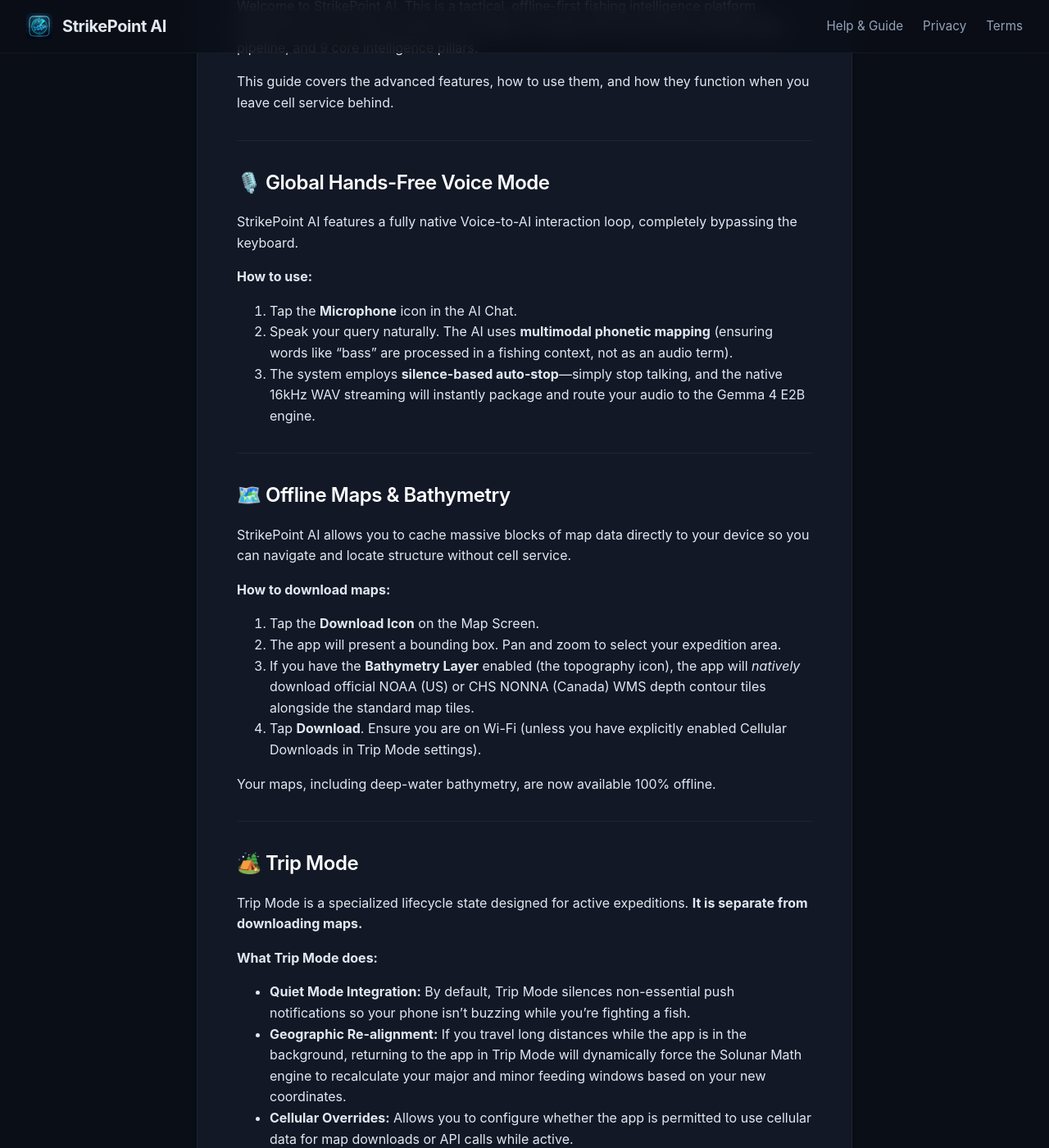
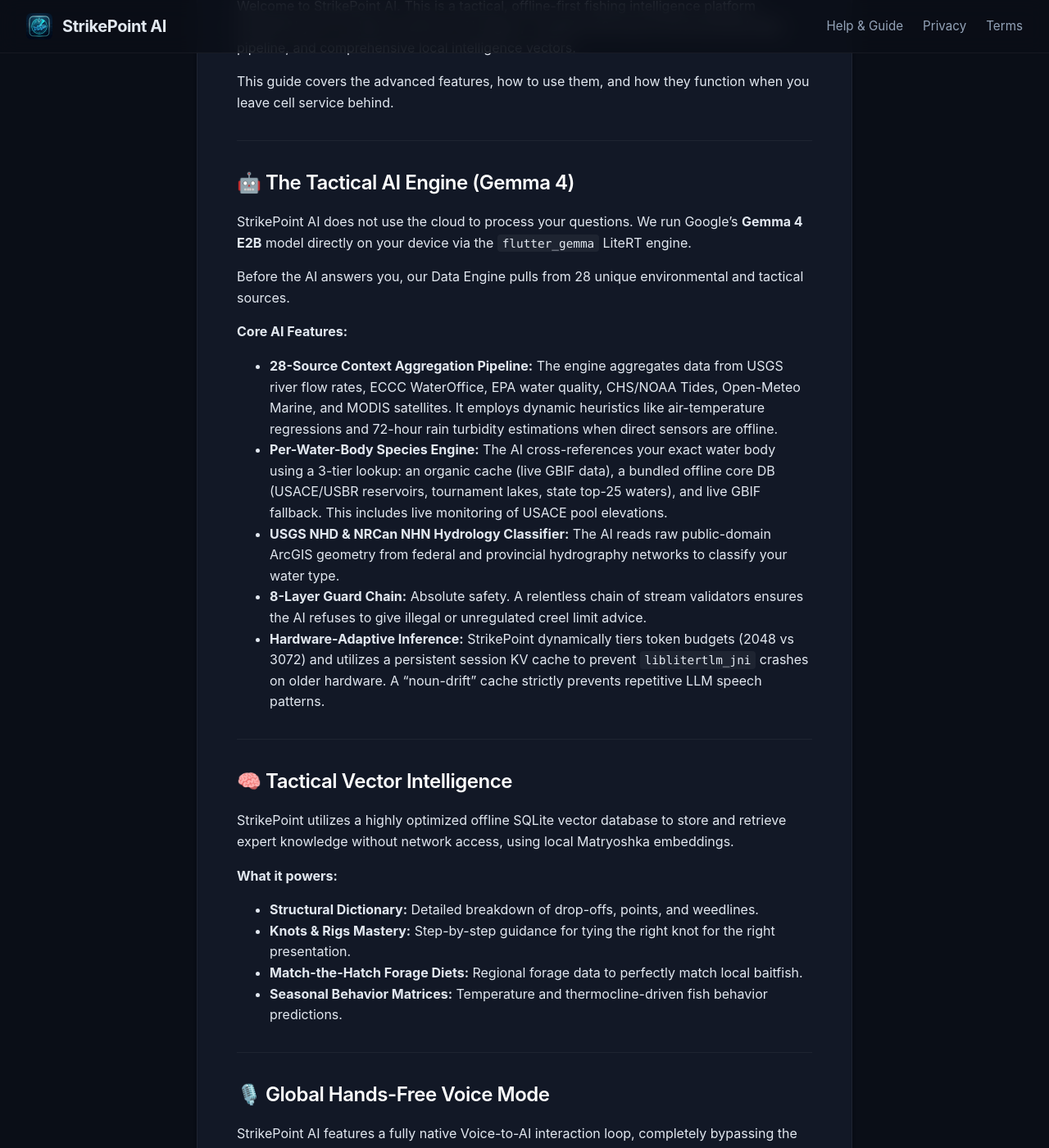
Before and after one commit to yyiimmiiyy/StrikePointAI-Assets, a Jekyll site: the page built from help.md, in a window 1280 px wide and 1400 px high, scrolled down 274 px. Shown: the whole window at 82% size. Built offline with Jekyll 4.4.1, drawn with Linux system fonts in a browser that asks for light colours; some of the changed text lies outside the part shown.

Commit message:
docs(sync): Synchronize live website and compliance policies

```diff
--- a/help.md
+++ b/help.md
@@ -5,9 +5,34 @@ title: Help & Support
 
 # StrikePoint AI Technical User Guide
 
-Welcome to StrikePoint AI. This is a tactical, offline-first fishing intelligence platform powered by an on-device Gemma 4 AI engine, a massive 28-source environmental data pipeline, and 9 core intelligence pillars.
+Welcome to StrikePoint AI. This is a tactical, offline-first fishing intelligence platform powered by an on-device Gemma 4 AI engine, a massive 28-source environmental data pipeline, and comprehensive local intelligence vectors.
 
 This guide covers the advanced features, how to use them, and how they function when you leave cell service behind.
+
+---
+
+## 🤖 The Tactical AI Engine (Gemma 4)
+StrikePoint AI does not use the cloud to process your questions. We run Google's **Gemma 4 E2B** model directly on your device via the `flutter_gemma` LiteRT engine.
+
+Before the AI answers you, our Data Engine pulls from 28 unique environmental and tactical sources.
+
+**Core AI Features:**
+- **28-Source Context Aggregation Pipeline:** The engine aggregates data from USGS river flow rates, ECCC WaterOffice, EPA water quality, CHS/NOAA Tides, Open-Meteo Marine, and MODIS satellites. It employs dynamic heuristics like air-temperature regressions and 72-hour rain turbidity estimations when direct sensors are offline.
+- **Per-Water-Body Species Engine:** The AI cross-references your exact water body using a 3-tier lookup: an organic cache (live GBIF data), a bundled offline core DB (USACE/USBR reservoirs, tournament lakes, state top-25 waters), and live GBIF fallback. This includes live monitoring of USACE pool elevations.
+- **USGS NHD & NRCan NHN Hydrology Classifier:** The AI reads raw public-domain ArcGIS geometry from federal and provincial hydrography networks to classify your water type.
+- **8-Layer Guard Chain:** Absolute safety. A relentless chain of stream validators ensures the AI refuses to give illegal or unregulated creel limit advice.
+- **Hardware-Adaptive Inference:** StrikePoint dynamically tiers token budgets (2048 vs 3072) and utilizes a persistent session KV cache to prevent `liblitertlm_jni` crashes on older hardware. A "noun-drift" cache strictly prevents repetitive LLM speech patterns.
+
+---
+
+## 🧠 Tactical Vector Intelligence
+StrikePoint utilizes a highly optimized offline SQLite vector database to store and retrieve expert knowledge without network access, using local Matryoshka embeddings.
+
+**What it powers:**
+- **Structural Dictionary:** Detailed breakdown of drop-offs, points, and weedlines.
+- **Knots & Rigs Mastery:** Step-by-step guidance for tying the right knot for the right presentation.
+- **Match-the-Hatch Forage Diets:** Regional forage data to perfectly match local baitfish.
+- **Seasonal Behavior Matrices:** Temperature and thermocline-driven fish behavior predictions.
 
 ---
 
@@ -16,8 +41,8 @@ StrikePoint AI features a fully native Voice-to-AI interaction loop, completely
 
 **How to use:**
 1. Tap the **Microphone** icon in the AI Chat.
-2. Speak your query naturally. The AI uses **multimodal phonetic mapping** (ensuring words like "bass" are processed in a fishing context, not as an audio term).
-3. The system employs **silence-based auto-stop**—simply stop talking, and the native 16kHz WAV streaming will instantly package and route your audio to the Gemma 4 E2B engine.
+2. Speak your query naturally. The AI uses **multimodal phonetic mapping** using custom fishing-domain IPA pronunciation (ensuring words like "bass" and "crappie" are processed correctly, not as audio or negative terms).
+3. The system employs **silence-based auto-stop**—simply stop talking, and the native 16kHz WAV streaming will instantly package and route your audio.
 
 ---
 
@@ -27,22 +52,8 @@ StrikePoint AI allows you to cache massive blocks of map data directly to your d
 **How to download maps:**
 1. Tap the **Download Icon** on the Map Screen.
 2. The app will present a bounding box. Pan and zoom to select your expedition area.
-3. If you have the **Bathymetry Layer** enabled (the topography icon), the app will *natively* download official NOAA (US) or CHS NONNA (Canada) WMS depth contour tiles alongside the standard map tiles.
-4. Tap **Download**. Ensure you are on Wi-Fi (unless you have explicitly enabled Cellular Downloads in Trip Mode settings).
-
-Your maps, including deep-water bathymetry, are now available 100% offline.
-
----
-
-## 🏕️ Trip Mode
-Trip Mode is a specialized lifecycle state designed for active expeditions. **It is separate from downloading maps.**
-
-**What Trip Mode does:**
-- **Quiet Mode Integration:** By default, Trip Mode silences non-essential push notifications so your phone isn't buzzing while you're fighting a fish.
-- **Geographic Re-alignment:** If you travel long distances while the app is in the background, returning to the app in Trip Mode will dynamically force the Solunar Math engine to recalculate your major and minor feeding windows based on your new coordinates.
-- **Cellular Overrides:** Allows you to configure whether the app is permitted to use cellular data for map downloads or API calls while active.
-
-*Toggle Trip Mode using the tent icon on the map screen.*
+3. If you have the **Bathymetry Layer** enabled (the topography icon), the app will *natively* download official NOAA (US) or CHS NONNA (Canada) WMS depth contour tiles alongside the standard map tiles—without relying on any restrictive 3rd-party tile APIs.
+4. Tap **Download**.
 
 ---
 
@@ -50,32 +61,16 @@ Trip Mode is a specialized lifecycle state designed for active expeditions. **It
 Our custom Vision AI runs entirely on your phone's processor. Using a highly optimized **BEiTv2 TFLite** model, it can identify **775 unique species** of fish in milliseconds.
 
 **How to log a catch:**
-1. Tap the **Camera** button in the main navigation.
-2. Take a photo of your catch. The AI will immediately analyze the frame entirely offline.
-3. If the AI is highly confident (≥ 60% cosine similarity), it will automatically categorize the species and open the catch review sheet.
-4. The Catch Logger instantly snapshots the current weather, NOAA MODIS water clarity, and solunar phase, saving the full environmental context to your local SQLCipher database.
-
----
-
-## 🤖 The Tactical AI Engine (Gemma 4)
-StrikePoint AI does not use the cloud to process your questions. We run Google's **Gemma 4 E2B** model directly on your device via the `flutter_gemma` LiteRT engine.
-
-Before the AI answers you, our Data Engine pulls from 28 unique sources.
-
-**Core AI Features:**
-- **USGS NHD & NRCan NHN Hydrology Classifier:** The AI reads raw public-domain ArcGIS geometry from federal and provincial hydrography networks to know exactly what type of water you are on. It will never tell you to fish for saltwater pelagics in an inland pond.
-- **NOAA MODIS Water Clarity:** Integrates federal ERDDAP APIs to fetch real-time chlorophyll-a concentrations, replacing basic rain heuristics with actual satellite truth.
-- **8-Layer Guard Chain:** Absolute safety. A relentless chain of stream validators ensures the AI refuses to give illegal or unregulated creel limit advice.
-- **Hardware-Adaptive Intelligence:** StrikePoint automatically profiles your device's RAM, seamlessly swapping massive 1B+ parameter models in and out of memory to prevent Out-Of-Memory (OOM) crashes on older hardware.
+1. Tap the **Camera** button.
+2. Take a photo of your catch. The AI analyzes the frame entirely offline.
+3. If the AI is highly confident (≥ 60% cosine similarity), it automatically categorizes the species and opens the Catch Logger.
 
 ---
 
 ## 🎣 Digital Tackle Box & Matrix
 The Tackle Box is not just a list of your gear—it is an active intelligence matrix.
 
-1. Add your lures, specifying their weight, color, and profile.
-2. When you ask the AI for advice, it runs an **Optimal Tackle Matrix**.
-3. It analyzes the live cloud cover, water turbidity, and depth. It then runs a **Cosine Similarity** search against your physical tackle inventory to tell you exactly which lure *that you own* is the mathematical best choice for current conditions. If you don't own the right lure, it will recommend what you should acquire.
+When you ask the AI for advice, it analyzes live conditions and runs a **Cosine Similarity** search against your physical tackle inventory, telling you exactly which lure *that you own* is the mathematical best choice.
 
 ---
 
@@ -86,7 +81,7 @@ Your waypoints and catches are strictly yours. StrikePoint provides true offline
 1. Go to Settings > **Backup & Export**.
 2. Create a secure password.
 3. The app packages your SQLCipher database and images into a `.spai` archive, protected by **AES-256-CBC, 100k PBKDF2 iterations, and an HMAC-SHA256 integrity tag**.
-4. Transfer this single encrypted file to your new device via AirDrop, Bluetooth, or USB and import it instantly.
+4. Transfer this single encrypted file via Bluetooth or USB and import it instantly.
 
 ---
 
@@ -96,7 +91,7 @@ We hate subscriptions. You own your tools.
 - **Free Tier:** Log unlimited catches, save unlimited waypoints, and use the offline map. You get 30 free AI queries during your first week, and 7 free queries every week after that.
 - **Pro Unlock ($19.99):** A one-time purchase unlocks unlimited Gemma 4 AI interactions, unlimited tackle box storage, and full access to the Tactical Heatmap.
 
-**On-Device RSA Verification:** StrikePoint mathematically verifies your App Store purchase locally via RSA-SHA1 signatures. This means you will never get locked out of your premium tools just because you lost cell service and the app couldn't contact a subscription server.
+**On-Device RSA Verification:** StrikePoint mathematically verifies your App Store purchase locally via RSA-SHA1 signatures. You will never get locked out of your premium tools just because you lost cell service.
 
 ---
 
```
Also changed, not shown: index.html (+17 -17 lines).
